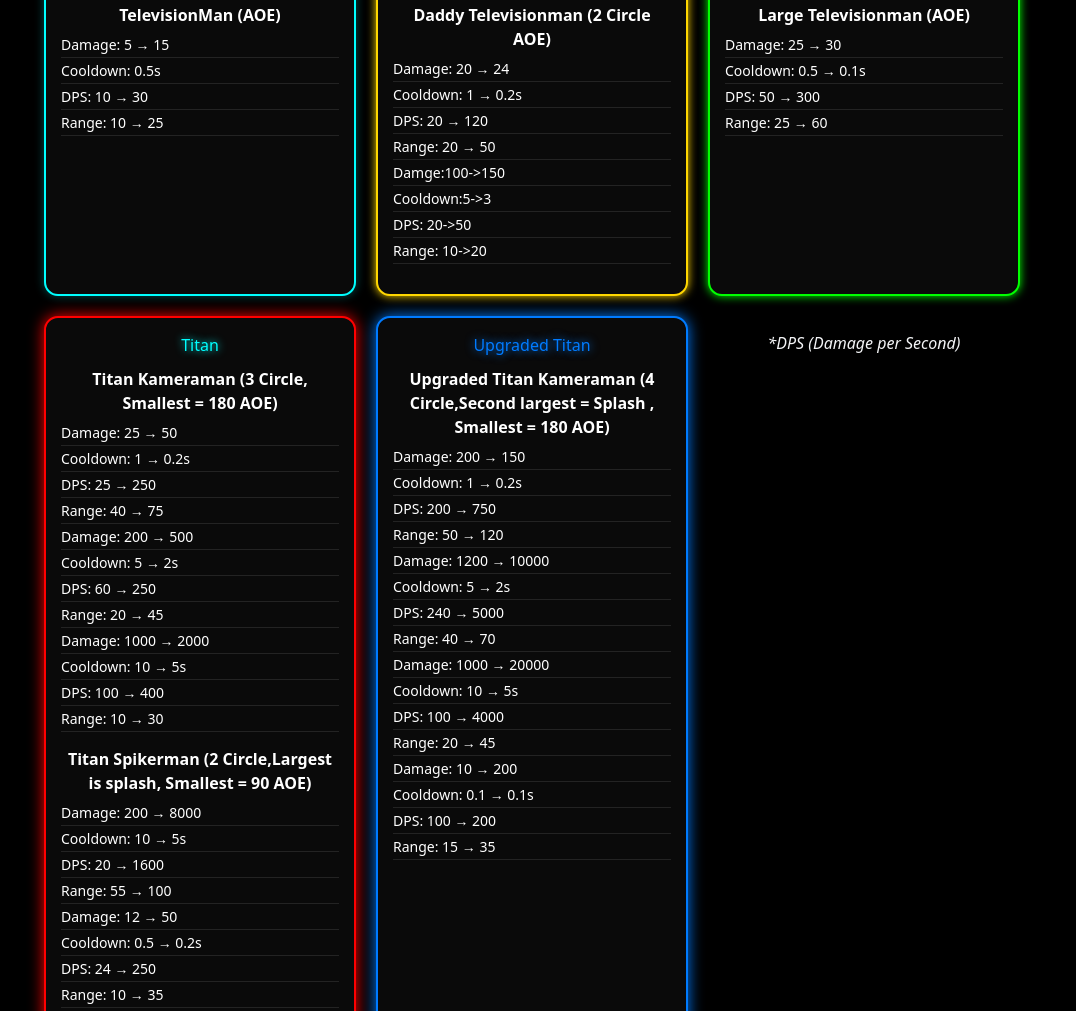
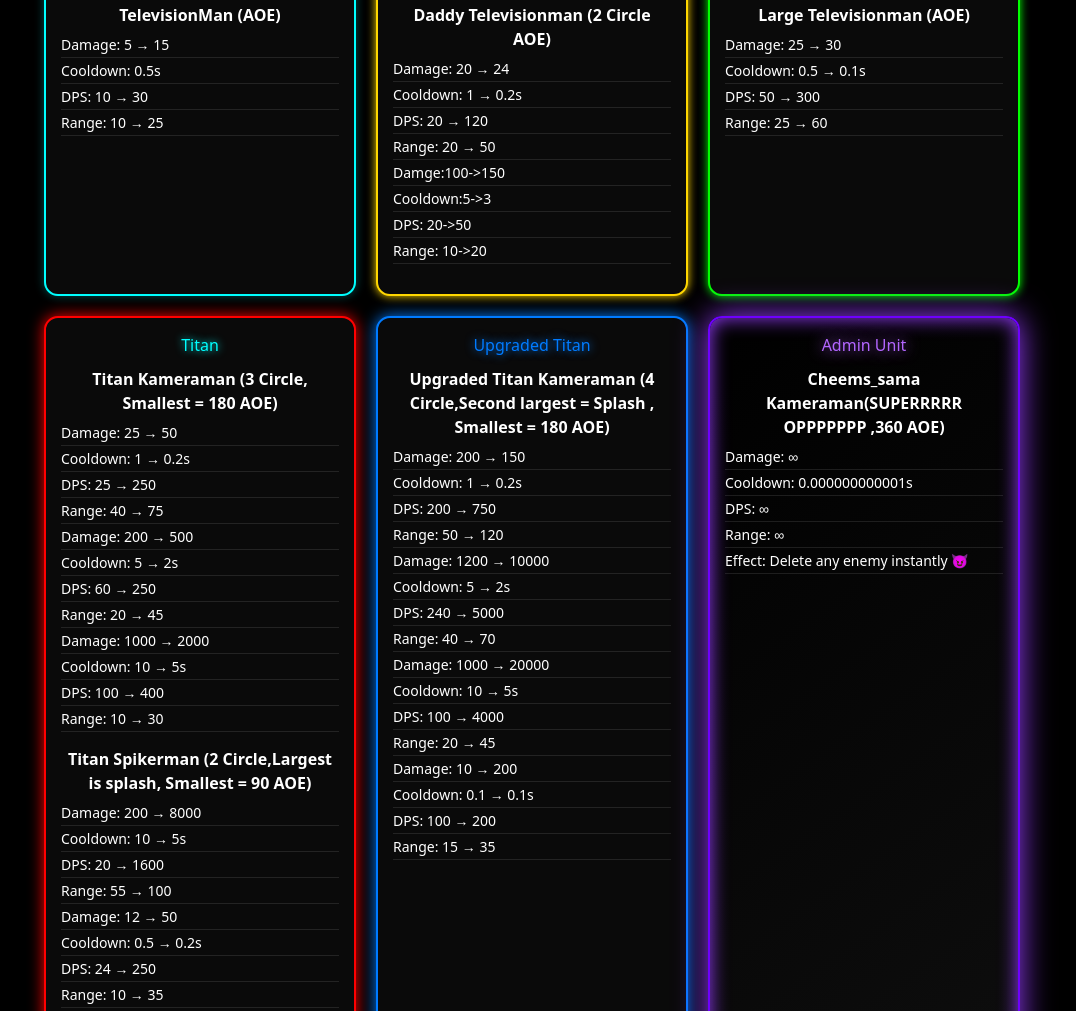
Before and after one commit to hoanglong22082011-hue/Machine-Tower-Defense, a plain HTML site: page index.html in a window 1280 px wide. Shown: the part 2419-3430 px from the top of the page, without its empty margins (108-1184 px from the left). Drawn offline with nearby package versions, Linux system fonts and the light colour scheme.

Commit message:
Update index.html

```diff
--- a/index.html
+++ b/index.html
@@ -289,11 +289,42 @@
     </ul>
   </div>
 
+<!-- 🕶️ ADMIN UNIT -->
+  <div class="unit-card admin">
+    <h3>Admin Unit</h3>
+    <p><strong>Cheems_sama Kameraman(SUPERRRRR OPPPPPPP ,360 AOE)</strong></p>
+    <ul>
+      <li>Damage: ∞</li>
+      <li>Cooldown: 0.000000000001s</li>
+      <li>DPS: ∞</li>
+      <li>Range: ∞</li>
+      <li>Effect: Delete any enemy instantly 😈</li>
+    </ul>
+  </div>
+
+</div>
+
 <p style="text-align:center; font-style: italic; margin-top: 15px;">
   *DPS (Damage per Second)
 </p>
 
 <style>
+/* ⚔️ DPS Unit title animation */
+.dps-title {
+  color: #00ffff;
+  text-align: center;
+  font-size: 1.6rem;
+  font-weight: bold;
+  text-shadow: 0 0 10px #00ffff, 0 0 20px #00ffff;
+  animation: glowPulse 2s infinite alternate;
+}
+
+@keyframes glowPulse {
+  from { text-shadow: 0 0 10px #00ffff; }
+  to { text-shadow: 0 0 25px #00ffff, 0 0 50px cyan; }
+}
+
+/* Layout Grid */
 .unit-grid {
   display: grid;
   grid-template-columns: repeat(auto-fit, minmax(230px, 1fr));
@@ -301,6 +332,7 @@
   margin-top: 20px;
 }
 
+/* Unit Card Base */
 .unit-card {
   background: #0a0a0a;
   color: #fff;
@@ -317,12 +349,14 @@
   box-shadow: 0 0 20px rgba(0, 255, 255, 0.7);
 }
 
+/* Title inside card */
 .unit-card h3 {
   margin-bottom: 10px;
   color: #00ffff;
   text-shadow: 0 0 8px #00ffff;
 }
 
+/* Card Text */
 .unit-card ul {
   list-style: none;
   padding: 0;
@@ -343,6 +377,24 @@
 .titan { border-color: red; box-shadow: 0 0 15px red; }
 .upgraded { border-color: #007bff; box-shadow: 0 0 15px #007bff; }
 .upgraded h3 { color: #007bff; text-shadow: 0 0 10px #007bff; }
+
+/* ADMIN UNIT - Đen phát sáng tím */
+.admin {
+  border-color: #6f00ff;
+  background: linear-gradient(145deg, #000000, #111);
+  box-shadow: 0 0 20px #6f00ff, inset 0 0 20px #6f00ff;
+  animation: adminPulse 3s infinite alternate;
+}
+
+.admin h3 {
+  color: #b366ff;
+  text-shadow: 0 0 15px #b366ff;
+}
+
+@keyframes adminPulse {
+  from { box-shadow: 0 0 20px #6f00ff, inset 0 0 10px #6f00ff; }
+  to { box-shadow: 0 0 40px #b366ff, inset 0 0 25px #b366ff; }
+}
 </style>
 
 <p><strong>Note:</strong> Robux Unit is a Large Agent (cannot be obtained from summon, only through buying or crafting). It will be released soon.</p>
```
